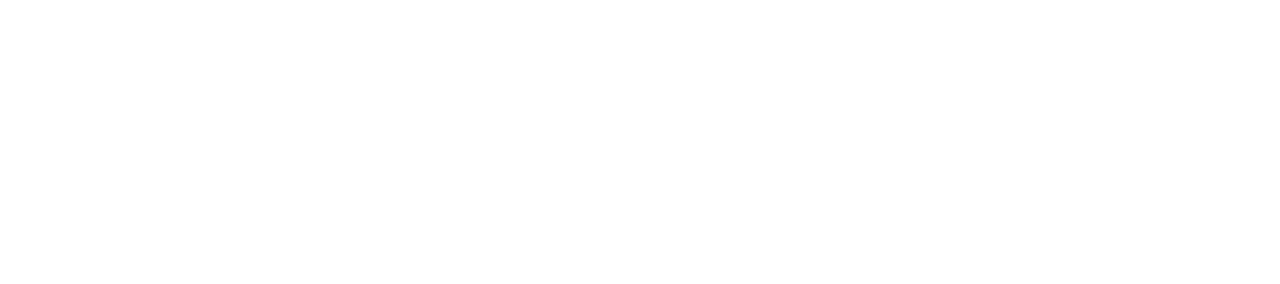
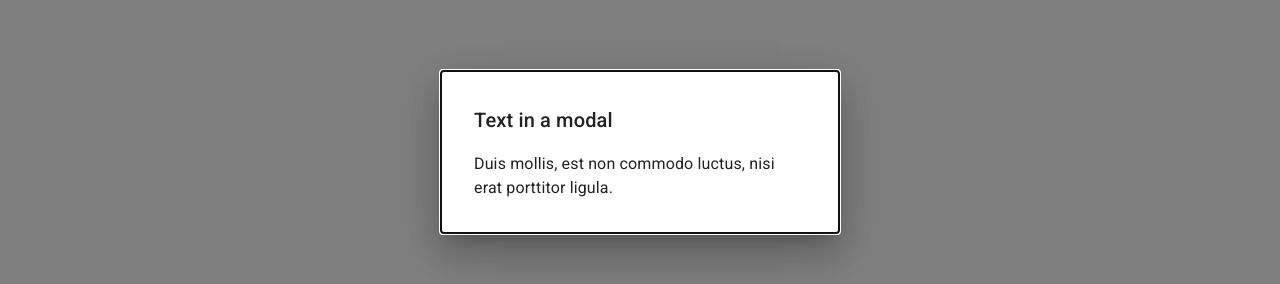
Before and after one commit to DavidJDallas/ntegra-spaceX-technical-challenge, a React (Create React App) app in the folder ntegra-spacex/: page / in a window 1280 px wide. Shown: the part 248-532 px from the top of the page. Built offline with nearby package versions, Linux system fonts and the light colour scheme; no server answers.

Commit message:
Modal foundations set

```diff
--- a/ntegra-spacex/src/table/MainTable.tsx
+++ b/ntegra-spacex/src/table/MainTable.tsx
@@ -10,11 +10,26 @@
 import {useState, useEffect} from 'react';
 import '../styling/Table.css'
 import { FilteredLaunchData } from '../types/APICallTypes';
-import Modal from './Modal';
+import ModalComponent from './Modal';
 
 const MainTable = () => {
 
-  const [responseData, setResponseData] = useState<FilteredLaunchData[]>([])
+  const [responseData, setResponseData] = useState<FilteredLaunchData[]>([]);
+  const [openModal, setOpenModal] = useState<boolean>(true);
+  const [name, setName] = useState<string>('');
+  const [launchDate, setLaunchDate] = useState<string>('');
+  const [rocketID, setRocketID] = useState<string>('');
+  const [launchpadID, setLaunchpadID]= useState<string>('');
+  const [success, setSuccess] = useState<boolean>(false);
+  const [details, setDetails] = useState<string>('');
+
+  const handleOpenModal = () :void => {
+    setOpenModal(true);
+  }
+
+  const handleCloseModal = () :void => {
+    setOpenModal(false);
+  }
 
   //If time, add local storage boolean to indicate whether API has been called.
 
@@ -44,7 +59,7 @@
       <Table sx={{ minWidth: 650 }} aria-label="simple table">
         <TableHead>
           <TableRow>
-            <TableCell className='column-title'>Name</TableCell>
+            <TableCell className='column-title' >Name</TableCell>
             <TableCell className='column-title' align="right">Launch Date</TableCell>
             <TableCell className='column-title' align="right">Rocket ID</TableCell>
             <TableCell className='column-title' align="center">Details</TableCell>
@@ -54,6 +69,7 @@
           {responseData.map((row) => (
             <TableRow
               key={row.name}
+
               sx={{ '&:last-child td, &:last-child th': { border: 0 } }}
             >
               <TableCell component="th" scope="row">
@@ -67,6 +83,17 @@
         </TableBody>
       </Table>
     </TableContainer>
+
+            <ModalComponent
+            openModal={openModal}
+            handleClose={handleCloseModal}
+            name = {name}
+            launchDate={launchDate}
+            rocketID = {rocketID}
+            launchpadID = {launchpadID}
+            success = {success}
+            details = {details}
+            />
     </>)
 }
 
--- a/ntegra-spacex/src/table/Modal.tsx
+++ b/ntegra-spacex/src/table/Modal.tsx
@@ -1,8 +1,42 @@
+import * as React from 'react';
+import Box from '@mui/material/Box';
+import Button from '@mui/material/Button';
+import Typography from '@mui/material/Typography';
+import Modal from '@mui/material/Modal';
+import {ModalProps} from '../types/TableTypes'
 
-const Modal = () => {
+const style = {
+  position: 'absolute' as 'absolute',
+  top: '50%',
+  left: '50%',
+  transform: 'translate(-50%, -50%)',
+  width: 400,
+  bgcolor: 'background.paper',
+  border: '2px solid #000',
+  boxShadow: 24,
+  p: 4,
+};
+const ModalComponent = ({openModal, handleClose, name, launchDate, rocketID, launchpadID, success, details }: ModalProps) => {
     return(<>
+     <div>
 
+      <Modal
+        open={openModal}
+        onClose={handleClose}
+        aria-labelledby="modal-modal-title"
+        aria-describedby="modal-modal-description"
+      >
+        <Box sx={style}>
+          <Typography id="modal-modal-title" variant="h6" component="h2">
+            Text in a modal
+          </Typography>
+          <Typography id="modal-modal-description" sx={{ mt: 2 }}>
+            Duis mollis, est non commodo luctus, nisi erat porttitor ligula.
+          </Typography>
+        </Box>
+      </Modal>
+    </div>
     </>)
 }
 
-export default Modal
+export default ModalComponent
```
Also changed, not shown: ntegra-spacex/src/types/TableTypes.ts (+9 -2 lines).
